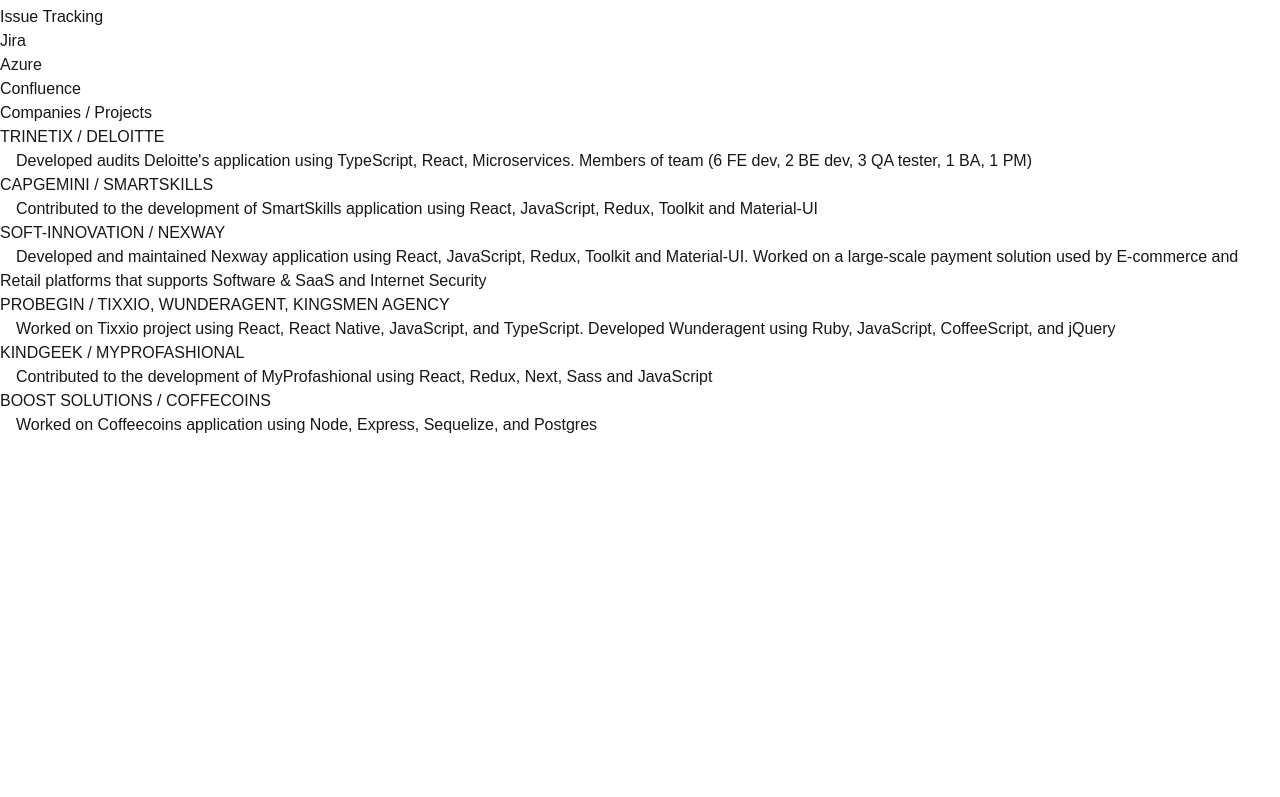
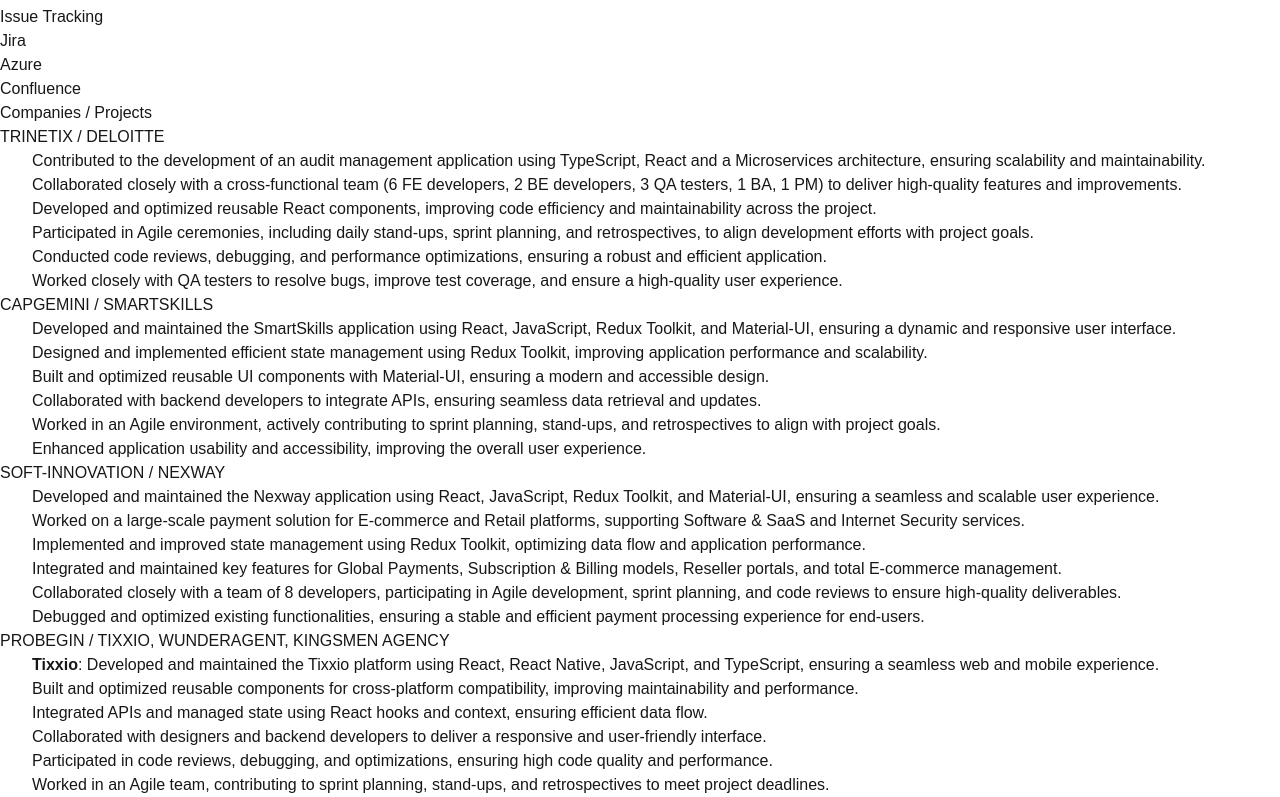
Before and after one commit to avoytovich/Portfolio, a Next.js app: page / in a window 1280 px wide. Shown: the part 9043-9840 px from the top of the page. Before the commit the page ends 9480 px from the top, so only its background shows below. Built offline with nearby package versions, Linux system fonts and the light colour scheme.

Commit message:
extend project description

```diff
--- a/src/components/Companies.tsx
+++ b/src/components/Companies.tsx
@@ -1,21 +1,70 @@
 const Companies = () => (
   <section className="py-20 bg-gray-100" id="projects">
     <div className="container mx-auto px-4">
-      <h2 className="text-3xl font-bold mb-12 text-center">Companies / Projects</h2>
-      <div className="grid grid-cols-1 sm:grid-cols-2 lg:grid-cols-3 gap-8">
+      <h2 className="text-3xl font-bold mb-12 text-center">
+        Companies / Projects
+      </h2>
+      <div className="grid grid-cols-1 sm:grid-cols-2 gap-8">
         {[
-          { name: 'TRINETIX / DELOITTE', description: 'Developed audits Deloitte\'s application using TypeScript, React, Microservices. Members of team (6 FE dev, 2 BE dev, 3 QA tester, 1 BA, 1 PM)' },
-          { name: 'CAPGEMINI / SMARTSKILLS', description: 'Contributed to the development of SmartSkills application using React, JavaScript, Redux, Toolkit and Material-UI' },
-          { name: 'SOFT-INNOVATION / NEXWAY', description: 'Developed and maintained Nexway application using React, JavaScript, Redux, Toolkit and Material-UI. Worked on a large-scale payment solution used by E-commerce and Retail platforms that supports Software & SaaS and Internet Security' },
-          { name: 'PROBEGIN / TIXXIO, WUNDERAGENT, KINGSMEN AGENCY', description: 'Worked on Tixxio project using React, React Native, JavaScript, and TypeScript. Developed Wunderagent using Ruby, JavaScript, CoffeeScript, and jQuery' },
-          { name: 'KINDGEEK / MYPROFASHIONAL', description: 'Contributed to the development of MyProfashional using React, Redux, Next, Sass and JavaScript' },
-          { name: 'BOOST SOLUTIONS / COFFECOINS', description: 'Worked on Coffeecoins application using Node, Express, Sequelize, and Postgres' },
+          {
+            name: "TRINETIX / DELOITTE",
+            description:
+              "Contributed to the development of an audit management application using TypeScript, React and a Microservices architecture, ensuring scalability and maintainability. \n Collaborated closely with a cross-functional team (6 FE developers, 2 BE developers, 3 QA testers, 1 BA, 1 PM) to deliver high-quality features and improvements.\nDeveloped and optimized reusable React components, improving code efficiency and maintainability across the project.\nParticipated in Agile ceremonies, including daily stand-ups, sprint planning, and retrospectives, to align development efforts with project goals.\nConducted code reviews, debugging, and performance optimizations, ensuring a robust and efficient application.\nWorked closely with QA testers to resolve bugs, improve test coverage, and ensure a high-quality user experience.",
+          },
+          {
+            name: "CAPGEMINI / SMARTSKILLS",
+            description:
+              "Developed and maintained the SmartSkills application using React, JavaScript, Redux Toolkit, and Material-UI, ensuring a dynamic and responsive user interface.\n Designed and implemented efficient state management using Redux Toolkit, improving application performance and scalability. \n Built and optimized reusable UI components with Material-UI, ensuring a modern and accessible design. \n Collaborated with backend developers to integrate APIs, ensuring seamless data retrieval and updates. \n Worked in an Agile environment, actively contributing to sprint planning, stand-ups, and retrospectives to align with project goals. \n Enhanced application usability and accessibility, improving the overall user experience.",
+          },
+          {
+            name: "SOFT-INNOVATION / NEXWAY",
+            description:
+              "Developed and maintained the Nexway application using React, JavaScript, Redux Toolkit, and Material-UI, ensuring a seamless and scalable user experience. \n Worked on a large-scale payment solution for E-commerce and Retail platforms, supporting Software & SaaS and Internet Security services. \n Implemented and improved state management using Redux Toolkit, optimizing data flow and application performance. \n Integrated and maintained key features for Global Payments, Subscription & Billing models, Reseller portals, and total E-commerce management. \n Collaborated closely with a team of 8 developers, participating in Agile development, sprint planning, and code reviews to ensure high-quality deliverables. \n Debugged and optimized existing functionalities, ensuring a stable and efficient payment processing experience for end-users.",
+          },
+          {
+            name: "PROBEGIN / TIXXIO, WUNDERAGENT, KINGSMEN AGENCY",
+            description:
+              "<b>Tixxio</b>: Developed and maintained the Tixxio platform using React, React Native, JavaScript, and TypeScript, ensuring a seamless web and mobile experience. \n Built and optimized reusable components for cross-platform compatibility, improving maintainability and performance. \n Integrated APIs and managed state using React hooks and context, ensuring efficient data flow. \n Collaborated with designers and backend developers to deliver a responsive and user-friendly interface. \n Participated in code reviews, debugging, and optimizations, ensuring high code quality and performance. \n Worked in an Agile team, contributing to sprint planning, stand-ups, and retrospectives to meet project deadlines. \n <b>Wunderagent:</b> Developed and maintained features for Wunderagent using Ruby, JavaScript, CoffeeScript, and jQuery, enhancing the platform's functionality. \n Implemented UI components and interactive elements using jQuery and CoffeeScript, improving the overall user experience. \n Integrated backend services with frontend components, ensuring smooth API communication. \n Debugged and optimized legacy code, refactoring it for improved maintainability and performance. \n Worked closely with stakeholders to deliver enhancements based on user feedback and business requirements.",
+          },
+          {
+            name: "KINDGEEK / MYPROFASHIONAL",
+            description:
+              "Contributed to the development of MyProfashional using React, Redux, Next.js, Sass, and JavaScript, ensuring a high-performance and responsive web application. \n Implemented Redux for efficient state management, optimizing data flow and improving user experience. \n Developed and styled reusable UI components using Sass, ensuring a modern and visually appealing design. \n Integrated frontend with backend APIs, ensuring seamless data retrieval and dynamic content updates. \n Participated in code reviews, debugging, and performance optimizations, maintaining a clean and maintainable codebase. \n Worked in an Agile environment, collaborating with designers, developers, and product managers to align with project goals. \n Enhanced application performance and accessibility, ensuring a smooth user experience across different devices.",
+          },
+          {
+            name: "BOOST SOLUTIONS / COFFECOINS",
+            description:
+              "Developed and maintained the Coffeecoins application using Node.js, Express, Sequelize, and PostgreSQL, ensuring a scalable and efficient backend system. \n Designed and implemented RESTful APIs to manage transactions, user authentication, and data processing. \n Utilized Sequelize ORM for database interactions, optimizing queries and ensuring data consistency. \n Collaborated with frontend developers to integrate APIs, ensuring seamless communication between the backend and client-side applications. \n Participated in code reviews, debugging, and performance optimizations, improving system reliability and maintainability. \n Worked in an Agile environment, actively contributing to sprint planning, stand-ups, and retrospectives to align with project objectives. \n Ensured data security and implemented best practices for authentication and authorization.",
+          },
         ].map((project, index) => (
-          <div key={project.name} className={`p-6 bg-white rounded-lg shadow-md ${index === 0 ? 'bg-gradient-to-r from-blue-500 to-teal-400 text-white' : 'bg-white'}`}>
-            <h3 className={`text-xl font-bold ${index === 0 ? 'text-white' : 'text-gray-900'} text-center mb-4`}>{project.name}</h3>
-            <p className={`text-sm ${index === 0 ? 'text-white' : 'text-gray-700'}`} style={{ textIndent: '1rem' }}>
-              {project.description}
-            </p>
+          <div
+            key={project.name}
+            className={`p-6 bg-white rounded-lg shadow-md ${
+              index === 0
+                ? "bg-gradient-to-r from-blue-500 to-teal-400 text-white"
+                : "bg-white"
+            }`}
+          >
+            <h3
+              className={`text-xl font-bold ${
+                index === 0 ? "text-white" : "text-gray-900"
+              } text-center mb-4`}
+            >
+              {project.name}
+            </h3>
+            <div
+              className={`text-sm text-justify ${
+                index === 0 ? "text-white" : "text-gray-700"
+              }`}
+            >
+              {project.description.split("\n").map((line, i) => (
+                <p
+                  key={i}
+                  style={{ textIndent: "2rem", whiteSpace: "pre-line" }}
+                  dangerouslySetInnerHTML={{ __html: line }}
+                />
+              ))}
+            </div>
           </div>
         ))}
       </div>
```
